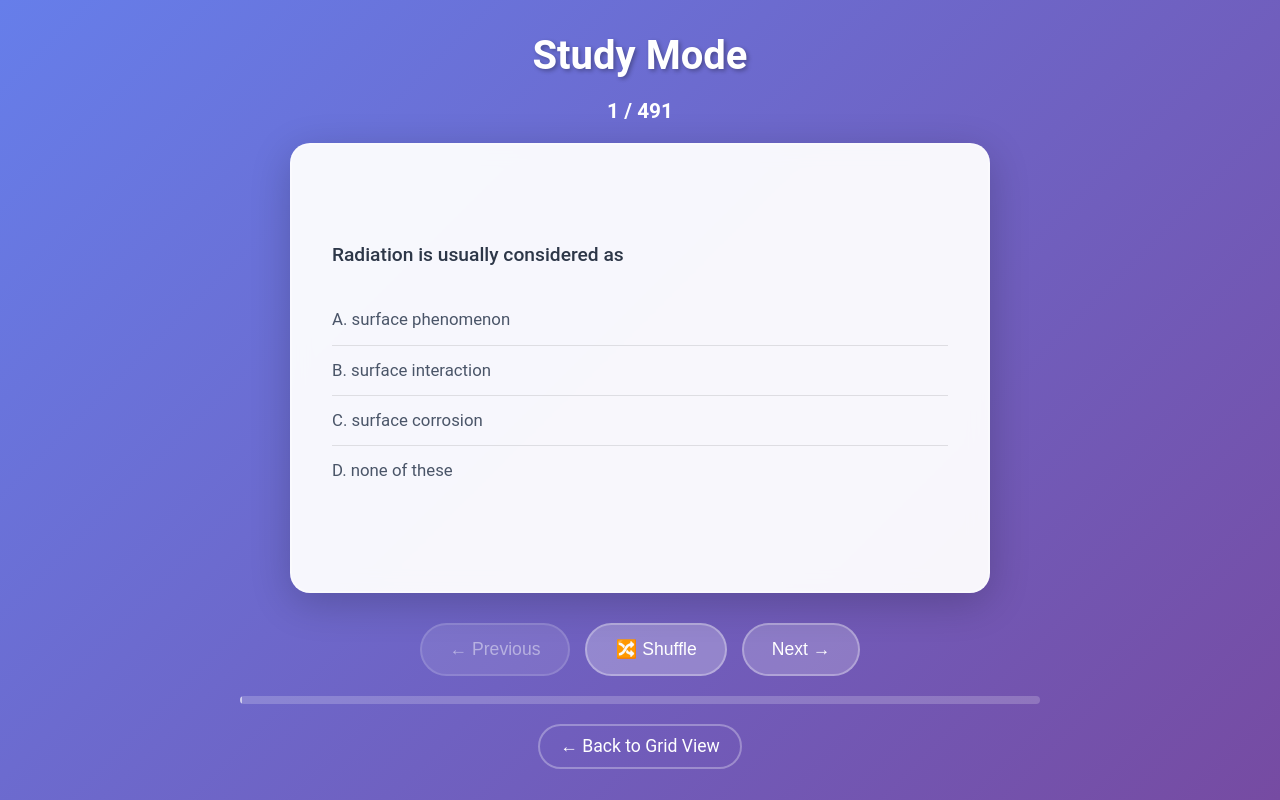
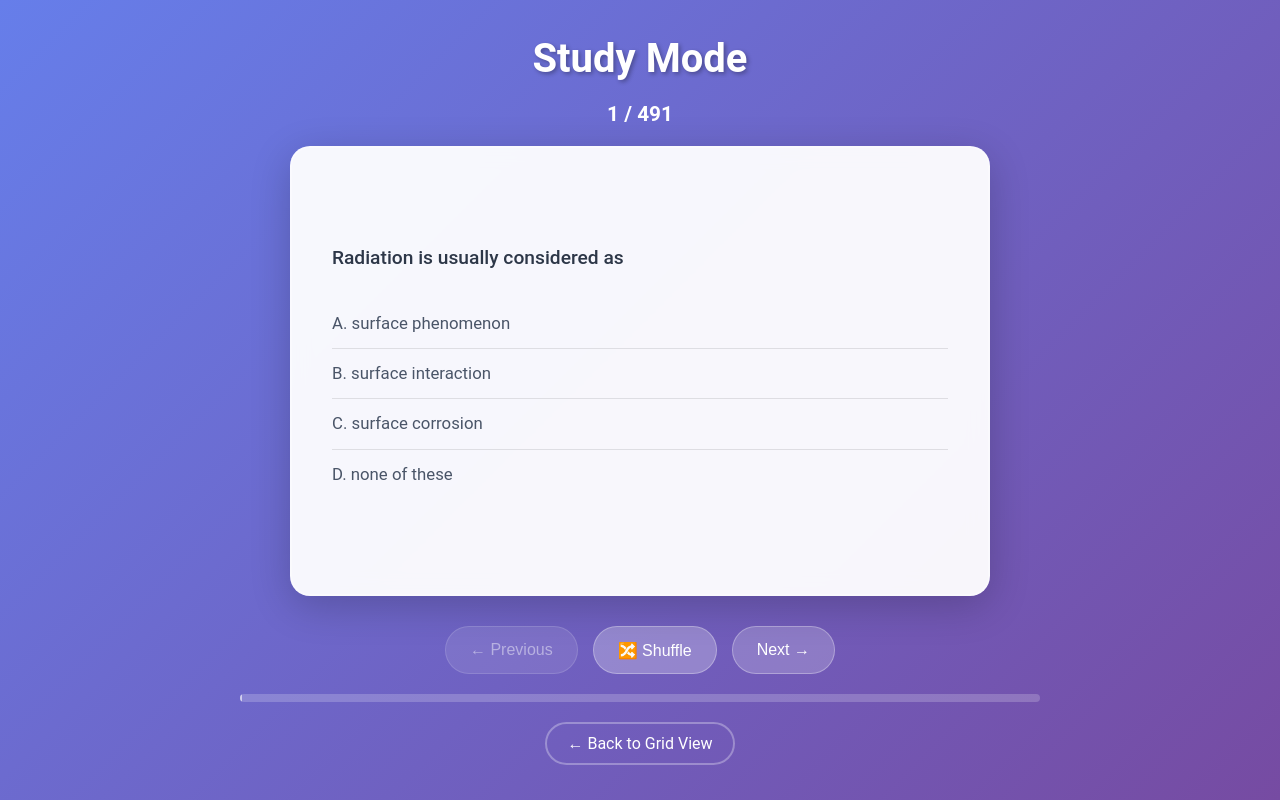
Before and after one commit to mannyboyS/portfolio, a Flask app: page /pipe-flashcards-study in a window 1280 px wide. Run offline with Flask 3, Linux system fonts and the light colour scheme; some libraries are stand-ins or nearby versions.

Commit message:
edit flashcards

```diff
--- a/static/css/flashcards_study.css
+++ b/static/css/flashcards_study.css
@@ -148,14 +148,19 @@
 
 .btn {
     background: rgba(255,255,255,0.2);
-    border: 2px solid rgba(255,255,255,0.3);
+    border: 1px solid rgba(255,255,255,0.3);
     color: white;
-    padding: 14px 28px;
-    border-radius: 30px;
+    padding: 12px 24px;
+    border-radius: 25px;
     cursor: pointer;
-    font-size: 1.1em;
+    font-size: 1em;
     transition: all 0.3s ease;
-    font-weight: 500;
+    text-decoration: none;
+    display: inline-block;
+    height: 48px;
+    display: flex;
+    align-items: center;
+    justify-content: center;
 }
 
 .btn:hover {
@@ -200,12 +205,13 @@
 .btn-link {
     color: white;
     text-decoration: none;
-    font-size: 1.1em;
+    font-size: 1em;
     padding: 10px 20px;
     display: inline-block;
     border: 2px solid rgba(255,255,255,0.3);
     border-radius: 25px;
     transition: all 0.3s ease;
+
 }
 
 .btn-link:hover {
```
Also changed, not shown: static/js/flashcards_script.js.
